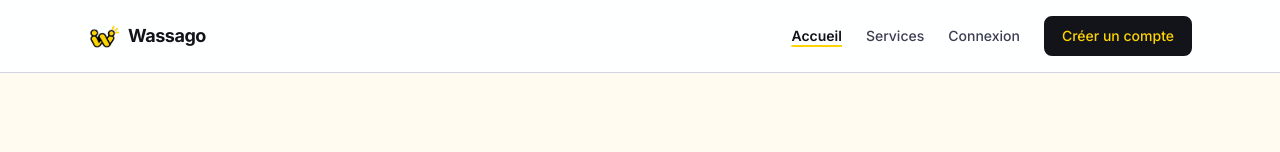
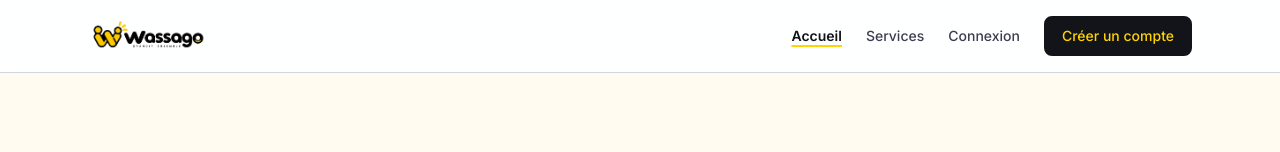
Before and after one commit to coursprivenet/boostora, a Next.js app in the folder apps/web/: page / in a window 1280 px wide. Shown: the top 152 px of the page. Built offline with nearby package versions, Linux system fonts and the light colour scheme; no server answers.

Commit message:
Use full Wassago logo in header

```diff
--- a/apps/web/src/components/Navbar.tsx
+++ b/apps/web/src/components/Navbar.tsx
@@ -69,10 +69,13 @@ export function Navbar() {
   return (
     <header className="print:hidden border-b border-ink-200 bg-white/90 backdrop-blur">
       <div className="mx-auto flex max-w-6xl items-center justify-between px-6 py-4">
-        <Link href="/" className="flex items-center gap-2 text-lg font-bold tracking-tight text-ink-900">
-          {/* eslint-disable-next-line @next/next/no-img-element -- brand mark is a static public asset */}
-          <img src="/brand/wassago-mark.png" alt="" className="h-8 w-8 object-contain" />
-          <span>Wassago</span>
+        <Link href="/" className="shrink-0" aria-label="Wassago — Grandir ensemble">
+          {/* eslint-disable-next-line @next/next/no-img-element -- brand logo is a static public asset */}
+          <img
+            src="/brand/wassago-logo-horizontal.png"
+            alt="Wassago — Grandir ensemble"
+            className="h-9 w-auto object-contain sm:h-10"
+          />
         </Link>
         {!loading && user && <div className="lg:hidden">{notificationsLink}</div>}
         <nav className="hidden items-center gap-6 text-sm font-medium text-ink-600 lg:flex">
```
Also changed, not shown: apps/web/public/brand/wassago-logo-horizontal.png (added).
